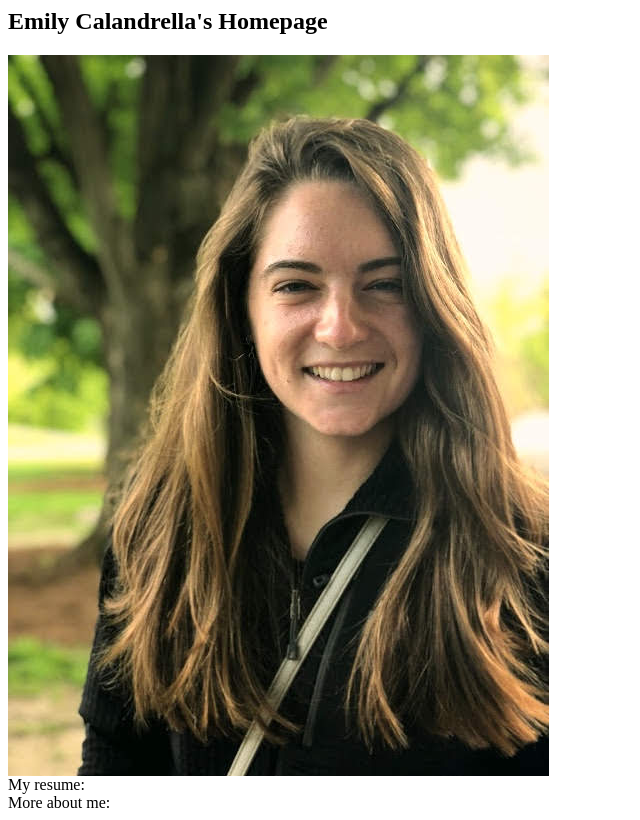
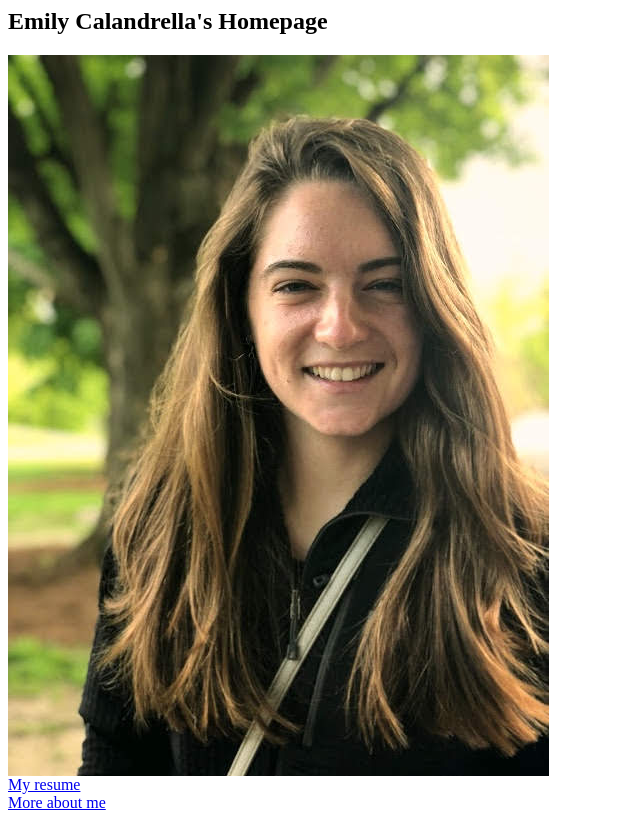
Before and after one commit to EmilyCalandrella/EmilyCalandrella.github.io, a plain HTML site: page index.html in a window 1280 px wide. Shown: the whole page, without its empty margins (0-640 px from the left). Drawn offline with Linux system fonts and the light colour scheme.

Commit message:
added links

```diff
--- a/index.html
+++ b/index.html
@@ -10,8 +10,8 @@
 
 	<img src="headshot.jpg" alt="A photo of me, Emily Calandrella"> <br/>
 
-	My resume: <!-- insert link --> <br/>
-	More about me: <!-- insert link to bio --> <br/>
+	<a href="../resume.html">My resume</a> <br/>
+	<a href="../bio.html">More about me</a> <br/>
 
 </body>
 
```
